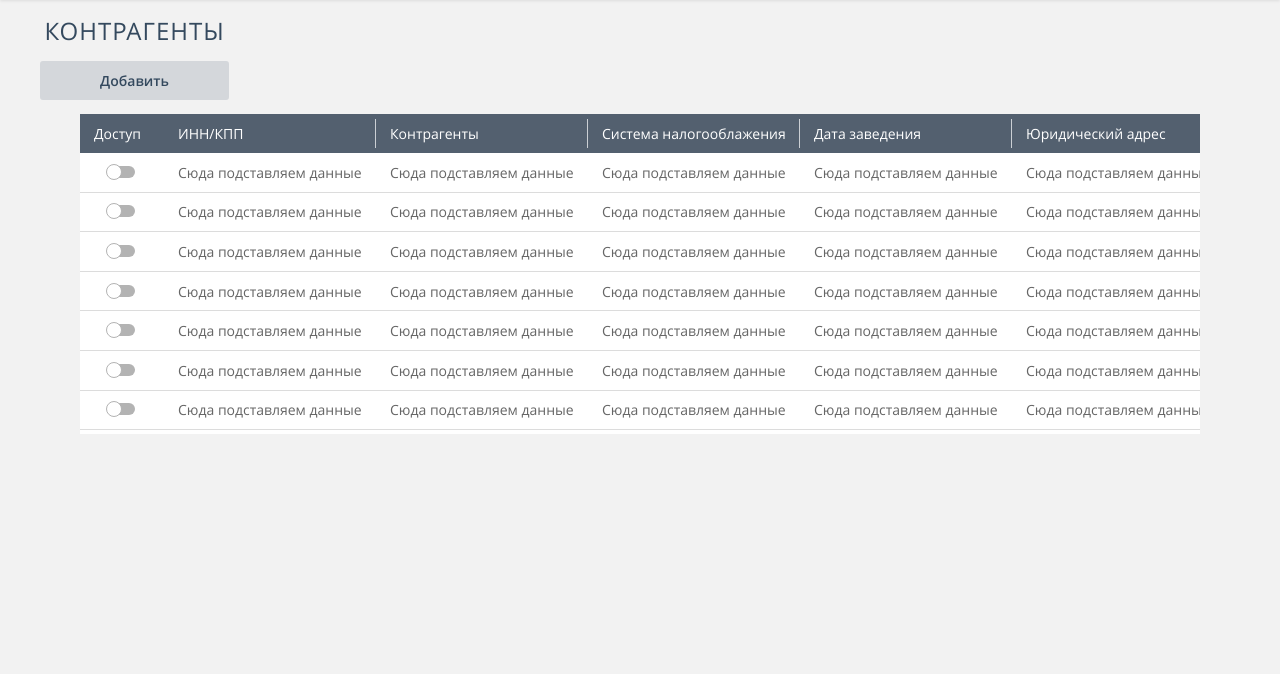
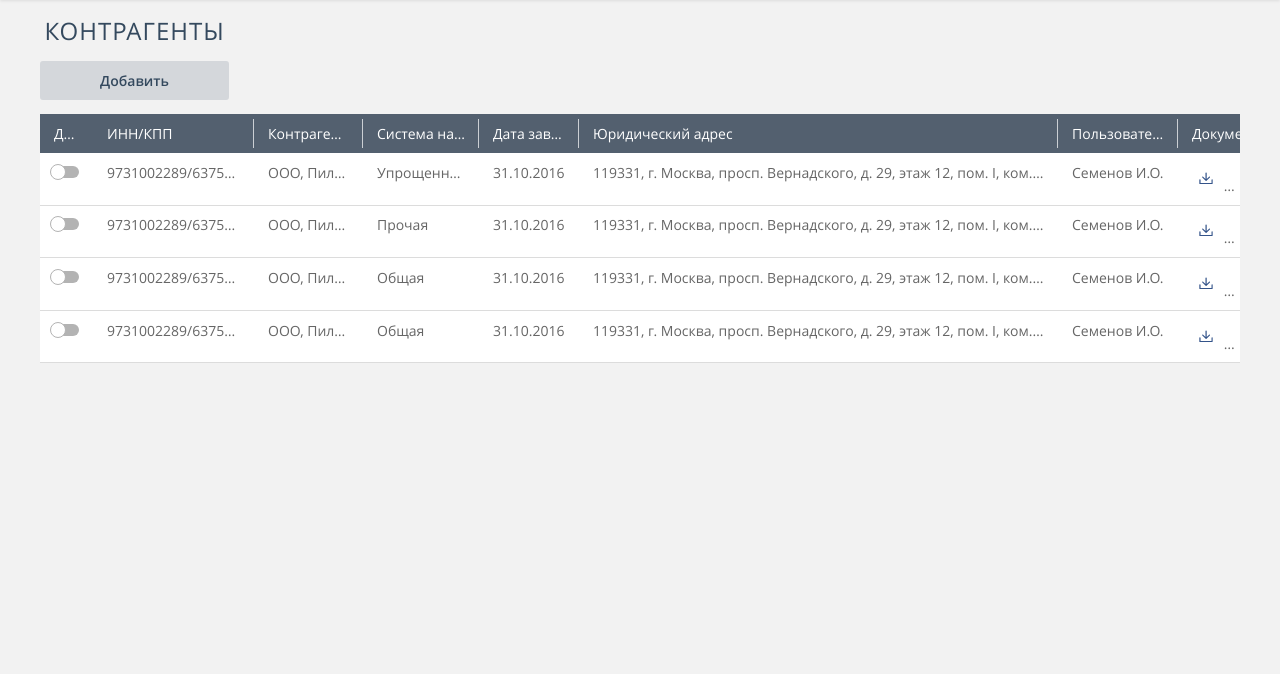
Before and after one commit to aleksahappy/b2b_new, a PHP site: page /contractors in a window 1280 px wide. Shown: the part 40-714 px from the top of the page. Run offline with PHP 8.4, Linux system fonts and the light colour scheme; lists and menus that the app fills with data are empty.

Commit message:
доделал таблицу на desktop, при tablet, ее нужно добавить в исключения в Сашином коде и убрать при размере окна меньше 768px

```diff
--- a/contractors/index.css
+++ b/contractors/index.css
@@ -123,5 +123,5 @@
 }
 
 #table td:nth-child(8) {
-  min-width: 20em;
+  min-width: 25em;
 }
--- a/contractors/index.html
+++ b/contractors/index.html
@@ -13,6 +13,7 @@
   <link rel="stylesheet" type="text/css" href="../css/main.css">
   <link rel="stylesheet" type="text/css" href="../css/media_main.css">
   <link rel="stylesheet" type="text/css" href="index.css">
+  <link rel="stylesheet" type="text/css" href="media_index.css">
 </head>
 <body data-website="ts_b2b" data-cart="true">
   <!-- ХЕДЕР -->
@@ -99,9 +100,8 @@
           </div>
         </div>
       </div>
-
-      <div class="container">
-        <div id="table" class="table-wrap active">
+      <!-- Таблица контрагентов -->
+      <div id="contraTable" class="table-wrap active">
           <table class="head">
             <thead>
               <tr>
@@ -147,13 +147,16 @@
                     <div class="new-toggle-btn"></div>
                   </div>
                 </td>
-                <td>#data#</td>
-                <td>#data#</td>
-                <td>#data#</td>
-                <td>#data#</td>
-                <td>#data#</td>
-                <td>#data#</td>
-                <td>#data#</td>
+                <td>#contr_inn#</td>
+                <td>#contr_agent#</td>
+                <td>#contr_sys#</td>
+                <td>#contr_date#</td>
+                <td>#contr_add#</td>
+                <td>#contr_user#</td>
+                <td valign="middle">
+                  <div class="download icon"></div>
+                  <a href="#">#doc#</a>
+                </td>
               </tr>
             </tbody>
           </table>
@@ -176,14 +179,49 @@
   </div>
 
     <script src ="../js/main.js"></script>
+    <script src ="index.js"></script>
     <script>
       initDropDown('select');
       initDropDown('checkbox');
-      var data = [];
-      for (var i = 0; i < 120; i++) {
-        data.push({data: 'Сюда подставляем данные'});
-      }
-      initTable('table', data);
+      var data = [
+        {
+          contr_inn: "9731002289/637584",
+          contr_agent: "ООО, Пилот ",
+          contr_sys: "Упрощенная",
+          contr_date: "31.10.2016",
+          contr_add: "119331, г. Москва, просп. Вернадского, д. 29, этаж 12, пом. I, ком. 4",
+          contr_user: "Семенов И.О.",
+          doc: "Договор с ООО «ТОП СПОРТС» от 31.10.2017"
+        },
+        {
+          contr_inn: "9731002289/637584",
+          contr_agent: "ООО, Пилот ",
+          contr_sys: "Прочая",
+          contr_date: "31.10.2016",
+          contr_add: "119331, г. Москва, просп. Вернадского, д. 29, этаж 12, пом. I, ком. 4",
+          contr_user: "Семенов И.О.",
+          doc: "Договор с ООО «ТОП СПОРТС» от 31.10.2017"
+        },
+        {
+          contr_inn: "9731002289/637584",
+          contr_agent: "ООО, Пилот ",
+          contr_sys: "Общая",
+          contr_date: "31.10.2016",
+          contr_add: "119331, г. Москва, просп. Вернадского, д. 29, этаж 12, пом. I, ком. 4",
+          contr_user: "Семенов И.О.",
+          doc: "Договор с ООО «ТОП СПОРТС» от 31.10.2017"
+        },
+        {
+          contr_inn: "9731002289/637584",
+          contr_agent: "ООО, Пилот ",
+          contr_sys: "Общая",
+          contr_date: "31.10.2016",
+          contr_add: "119331, г. Москва, просп. Вернадского, д. 29, этаж 12, пом. I, ком. 4",
+          contr_user: "Семенов И.О.",
+          doc: "Договор с ООО «ТОП СПОРТС» от 31.10.2017"
+        }
+      ];
+      initTable('contraTable', data);
     </script>
 
   </body>
--- /dev/null
+++ b/contractors/index.js
@@ -0,0 +1,7 @@
+'use strict';
+
+var contraTable = document.querySelector('#contraTable');
+if (window.innerWidth < 768) {
+  console.log(contraTable);
+  contraTable.style.display = 'none';
+}
--- /dev/null
+++ b/contractors/media_index.css
@@ -0,0 +1,5 @@
+@media (max-width: 768px) {
+  #contraTable{
+    display: none;
+  }
+}
```
